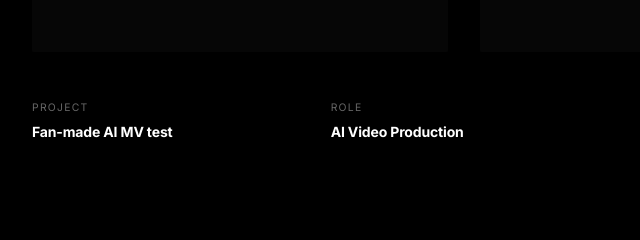
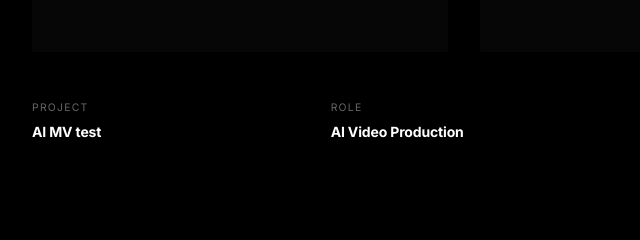
Before and after one commit to suzinsoo/promptfilm, a plain HTML site: page index.html in a window 1280 px wide. Shown: the part 8500-8740 px from the top of the page, 176-816 px from the left. Drawn offline with nearby package versions, Linux system fonts and the light colour scheme.

Commit message:
Update index.html

```diff
--- a/index.html
+++ b/index.html
@@ -423,7 +423,7 @@
                 <div class="max-w-4xl w-full grid grid-cols-2 lg:grid-cols-3 gap-8 px-4">
                     <div>
                         <span class="label">Project</span>
-                        <p class="value">Fan-made AI MV test </p>
+                        <p class="value">AI MV test </p>
                     </div>
                     <div>
                         <span class="label">Role</span>
```
